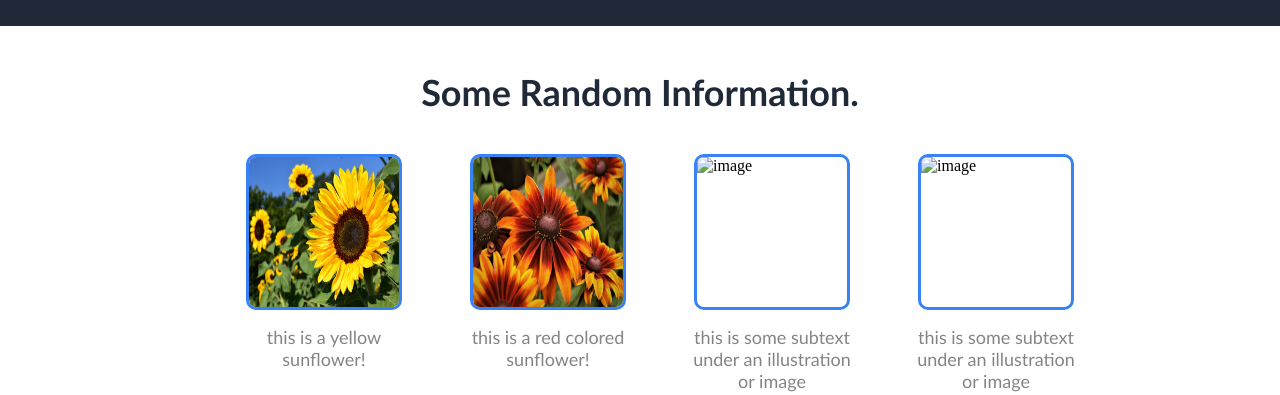
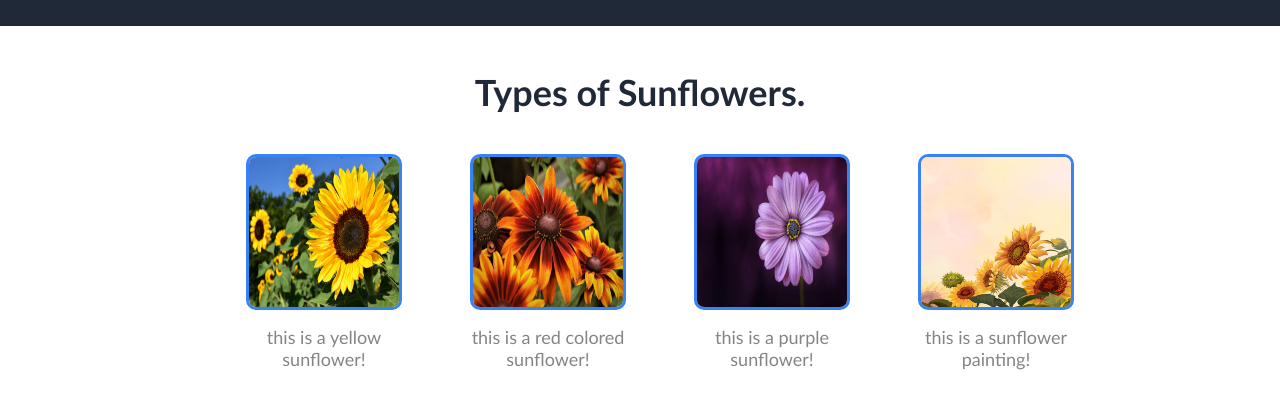
Before and after one commit to Sheikh-Fahad-Ahmed/Landing-Page, a plain HTML site: page index.html in a window 1280 px wide. Shown: the part 627-1022 px from the top of the page. Drawn offline with Linux system fonts and the light colour scheme.

Commit message:
Complete the intermediate section
Finish up uploading pics at the intermediate
section, changed the heading of this section to
Types of sunflowers

```diff
--- a/index.html
+++ b/index.html
@@ -37,17 +37,17 @@
 
 
     <div class="intermediate">
-        <h1>Some Random Information.</h1>
+        <h1>Types of Sunflowers.</h1>
         <ul class="image-list">
             <li><img src="./images/sunflower.jpg" alt="Yellow Sunflower"><span class="subtext">this is a yellow
                     sunflower!</span>
             </li>
             <li><img src="./images/red_sunflower.jpg" alt="Red Sunflower"><span class="subtext">this is a red colored
                     sunflower!</span></li>
-            <li><img src="" alt="image"><span class="subtext">this is some subtext under an illustration
-                    or image</span></li>
-            <li><img src="" alt="image"><span class="subtext">this is some subtext under an illustration
-                    or image</span></li>
+            <li><img src="./images/purple_sunflower.jpg" alt="Purple Sunflower"><span class="subtext">this is a purple
+                    sunflower!</span></li>
+            <li><img src="./images/sunflower_drawing.avif" alt="sunflower_drawing"><span class="subtext">this is a
+                    sunflower painting!</span></li>
         </ul>
     </div>
 
```
Also changed, not shown: images/purple_sunflower.jpg (added), images/sunflower_drawing.avif (added).
